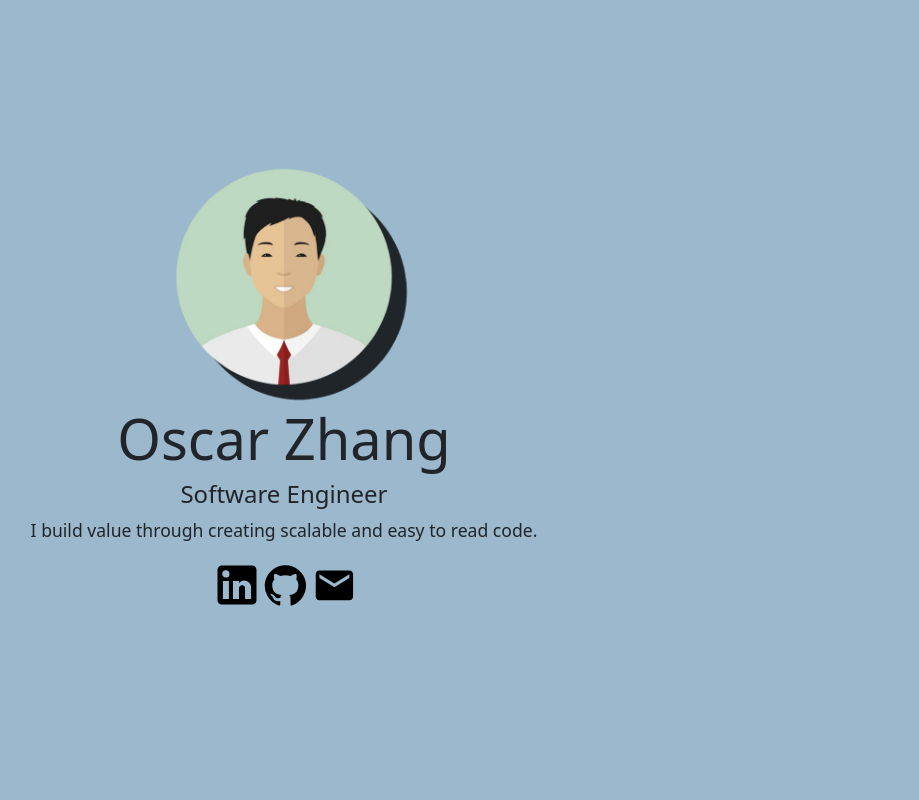
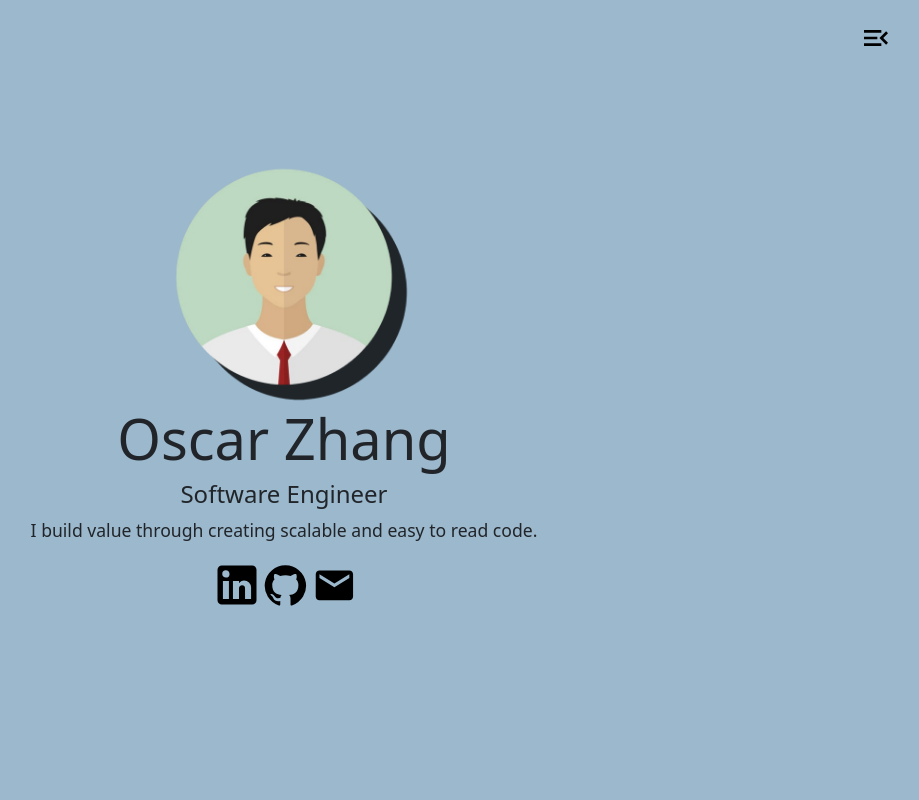
Before and after one commit to oscarzhang228/Portfolio-OZ, a React (Vite) app: page / in a window 1280 px wide. Shown: the top 800 px of the page, without its empty margins (356-1275 px from the left). Built offline with nearby package versions, Linux system fonts and the light colour scheme.

Commit message:
create icon for navigation drawer

```diff
--- a/src/App.tsx
+++ b/src/App.tsx
@@ -2,10 +2,12 @@ import "./styles/main.scss";
 import React from "react";
 import { BrowserRouter as Router, Routes, Route } from "react-router-dom";
 import Landing from "./pages/Landing";
+import Navigation from "./components/Navigation/Navigation";
 
 function App() {
   return (
     <Router>
+      <Navigation />
       <Routes>
         <Route index element={<Landing />}></Route>
       </Routes>
--- /dev/null
+++ b/src/components/Navigation/Navigation.tsx
@@ -0,0 +1,24 @@
+import MenuOpenIcon from "@mui/icons-material/MenuOpen";
+import Button from "@mui/material/Button";
+
+export default function Navigation() {
+  return (
+    <>
+      <Button sx={navigationButtonStyle}>
+        <MenuOpenIcon sx={menuIconStyle} />
+      </Button>
+    </>
+  );
+}
+
+const menuIconStyle = {
+  color: "black",
+  fontSize: "2rem",
+};
+const navigationButtonStyle = {
+  backgroundColor: "e9e9e9",
+  position: "fixed",
+  top: "1rem",
+  right: "1rem",
+  width: "3rem",
+};
```
